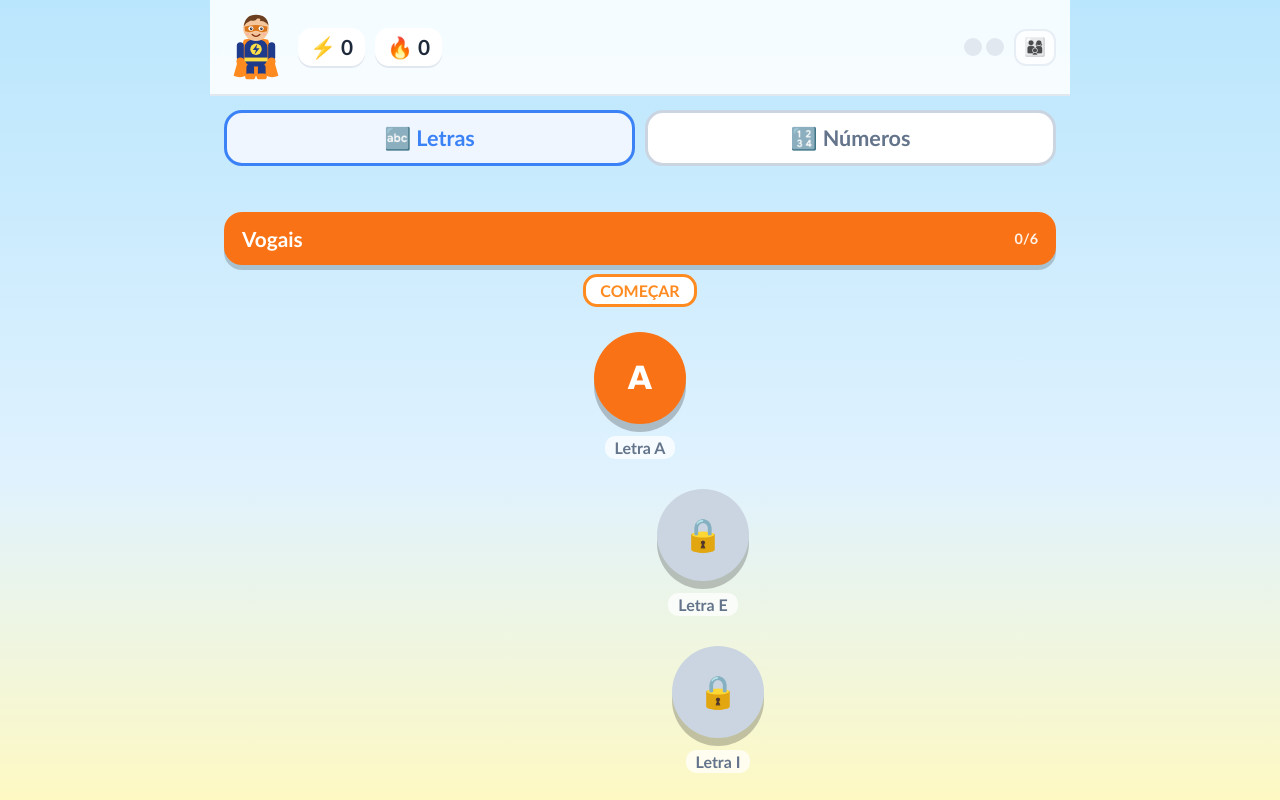
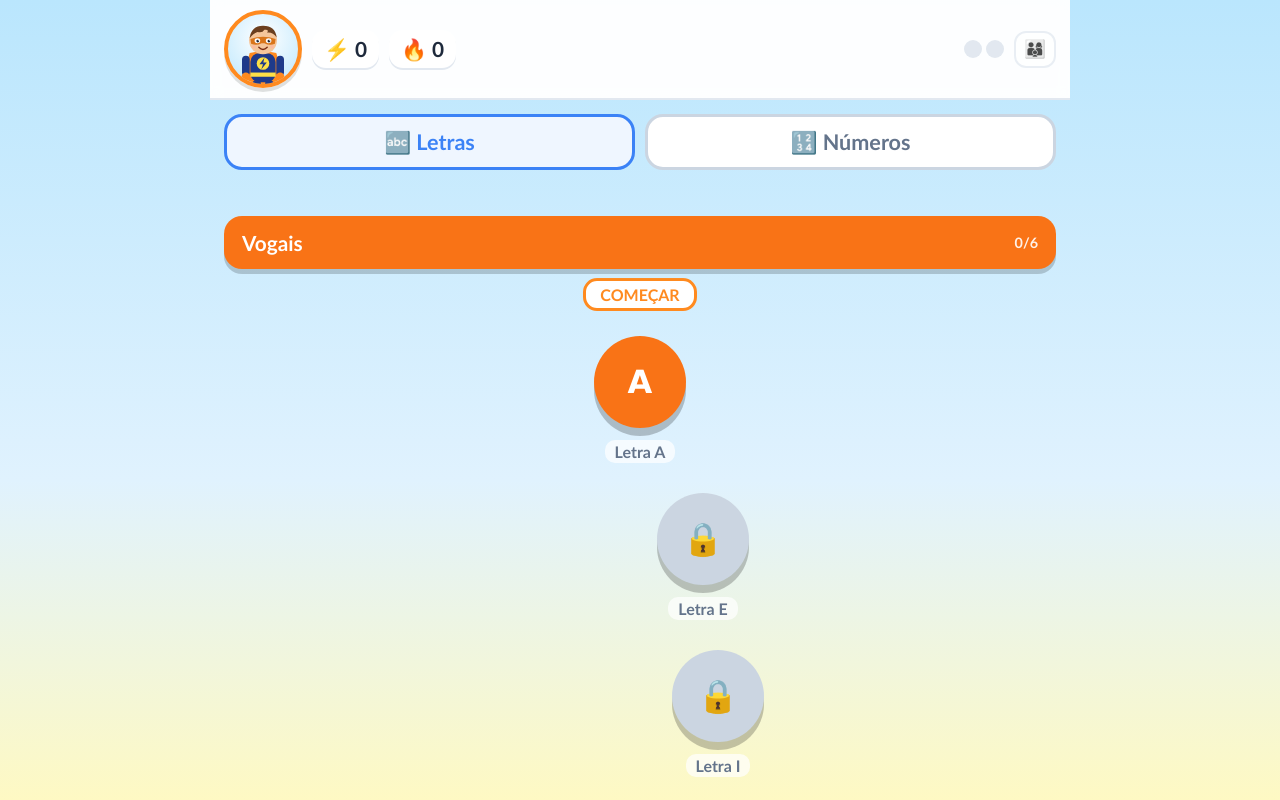
Before and after one commit to vhcarvalhoo/super-faisca, a plain HTML site: page index.html in a window 1280 px wide. Both pictures are taken after a click on the button "▶ Vamos lá!". Drawn offline with Linux system fonts and the light colour scheme.

Commit message:
Add files via upload

```diff
--- a/app.js
+++ b/app.js
@@ -164,7 +164,13 @@ function renderMapa() {
       cam.appendChild(wrap);
     });
   });
-  if (atual) setTimeout(() => atual.scrollIntoView({ behavior: "smooth", block: "center", inline: "nearest" }), 200);
+  // rola só na vertical até a próxima missão (nunca para os lados)
+  const tela = $("#tela-mapa");
+  tela.scrollLeft = 0;
+  if (atual) setTimeout(() => {
+    const alvo = atual.getBoundingClientRect().top - tela.getBoundingClientRect().top + tela.scrollTop - tela.clientHeight / 2 + 60;
+    tela.scrollTo({ top: Math.max(0, alvo), left: 0, behavior: "smooth" });
+  }, 200);
 }
 
 /* ------------------------------------------------------------ lição */
--- a/style.css
+++ b/style.css
@@ -81,8 +81,12 @@ body {
 
 /* ---------- mapa ---------- */
 .topo { display: flex; align-items: center; gap: 10px; padding: 10px 14px; position: sticky; top: 0;
-  background: rgba(255,255,255,.85); backdrop-filter: blur(6px); z-index: 5; border-bottom: 2px solid #e2e8f0; }
-.heroi-mini { background: none; border: 0; padding: 0; cursor: pointer; }
+  background: rgba(255,255,255,.96); backdrop-filter: blur(6px); z-index: 5; border-bottom: 2px solid #e2e8f0; }
+.heroi-mini { width: 78px; height: 78px; flex: none; border-radius: 50%; border: 4px solid var(--capa); padding: 0; cursor: pointer;
+  background: radial-gradient(circle at 50% 35%, #ffffff, #bae6fd); box-shadow: 0 4px 0 rgba(0,0,0,.12); overflow: hidden;
+  display: flex; align-items: flex-start; justify-content: center; }
+.heroi-mini .heroi-slot { width: 74px; height: 86px; margin-top: 4px; }
+.heroi-mini:active { transform: translateY(3px); box-shadow: 0 1px 0 rgba(0,0,0,.12); }
 .stat { font-size: 1.3rem; font-weight: 800; background: #fff; padding: 6px 12px; border-radius: 14px; box-shadow: 0 2px 0 #e2e8f0; }
 .meta { display: flex; gap: 4px; margin-left: auto; }
 .meta i { width: 18px; height: 18px; border-radius: 50%; background: var(--cinza); display: block; }
@@ -93,7 +97,7 @@ body {
   border-radius: 18px; padding: 12px; cursor: pointer; color: var(--suave); }
 .aba.ativa { border-color: var(--azul); color: var(--azul); background: #eff6ff; }
 .revisao { margin: 0 14px 6px; }
-.caminho { padding: 10px 0 80px; }
+.caminho { padding: 10px 0 80px; overflow: clip; } /* o zigue-zague não pode criar rolagem lateral */
 .unidade-banner { margin: 22px 14px 10px; padding: 14px 18px; border-radius: 18px; color: #fff; font-weight: 800;
   font-size: 1.3rem; box-shadow: 0 5px 0 rgba(0,0,0,.18); display: flex; justify-content: space-between; align-items: center; }
 .unidade-banner small { font-size: .9rem; opacity: .9; }
--- a/sw.js
+++ b/sw.js
@@ -1,6 +1,6 @@
 /* Service worker do Super Faísca: guarda o app no aparelho para funcionar sem internet.
    Ao publicar uma versão nova, aumente o número em VERSAO para o tablet baixar os arquivos novos. */
-const VERSAO = "super-faisca-v1";
+const VERSAO = "super-faisca-v2";
 const ARQUIVOS = [
   "./", "./index.html", "./style.css", "./app.js", "./curriculo.js", "./motor.js", "./manifest.webmanifest",
   "./icones/icone-192.png", "./icones/icone-512.png", "./icones/icone-maskable-192.png",
```
